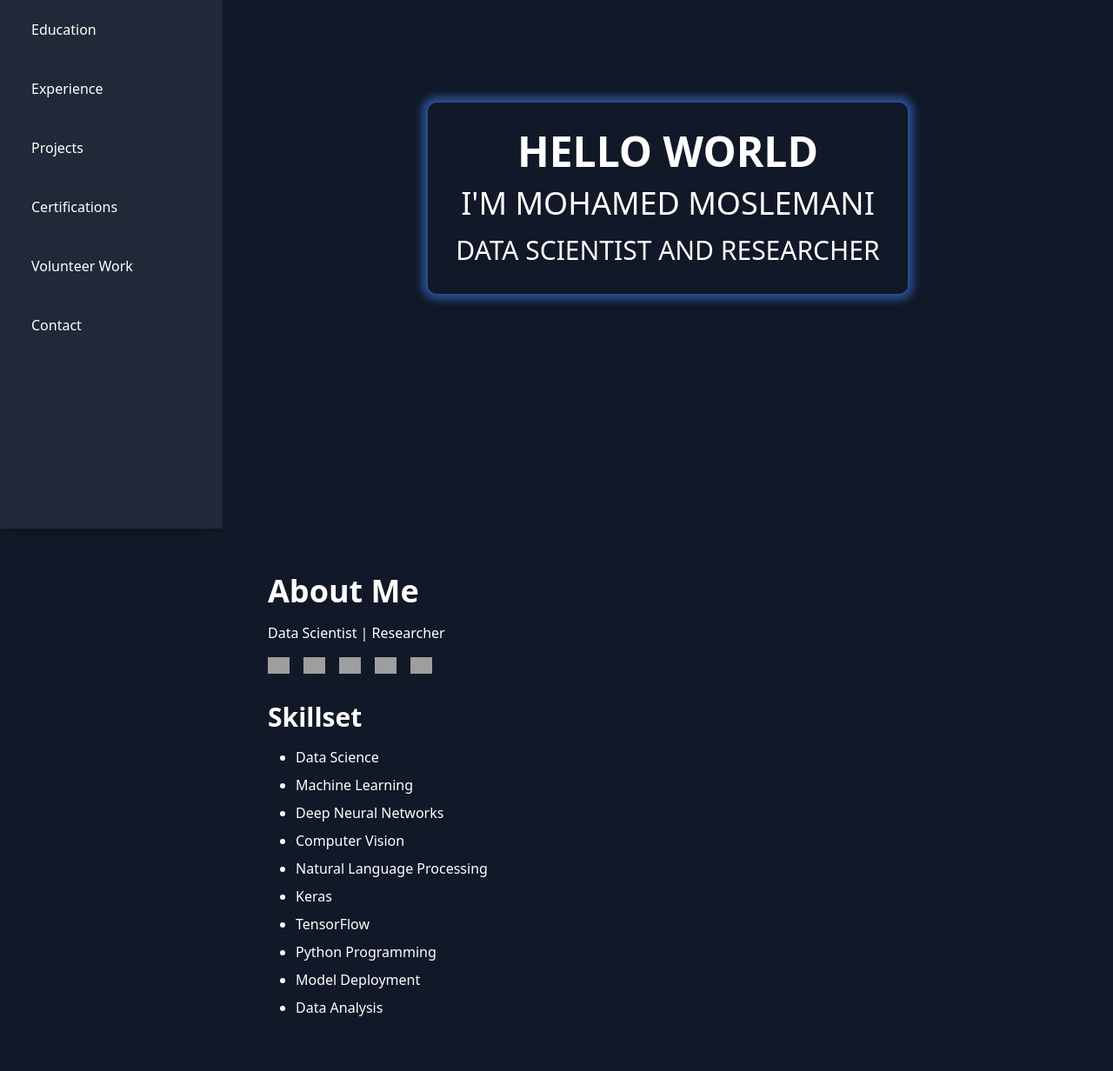
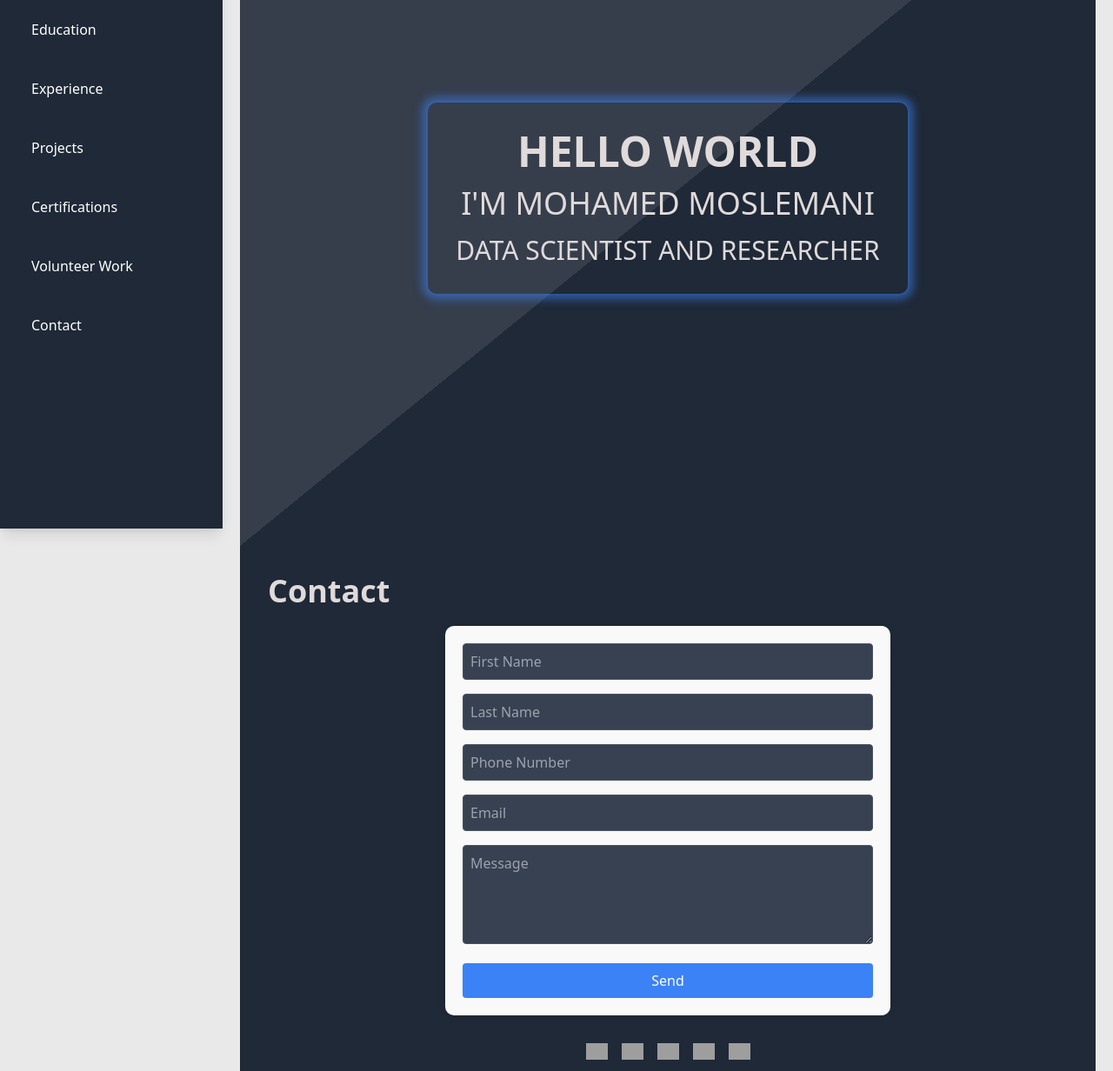
Before and after one commit to Mohamed-Moslemani/Portfolio, a plain HTML site: page index.html in a window 1280 px wide. Shown: the part 192-1424 px from the top of the page at 87% size. Drawn offline with nearby package versions, Linux system fonts and the light colour scheme; grey boxes are pictures that could not be loaded.

Commit message:
slicing the background diagonally

```diff
--- a/index.html
+++ b/index.html
@@ -7,7 +7,7 @@
     <link href="https://cdn.jsdelivr.net/npm/tailwindcss@2.2.19/dist/tailwind.min.css" rel="stylesheet">
     <link rel="stylesheet" href="styles.css">
 </head>
-<body class="bg-gray-900 text-white font-sans">
+<body class="font-sans">
     <header>
         <nav class="fixed top-0 left-0 h-full w-64 bg-gray-800 shadow-lg z-10">
             <ul class="flex flex-col items-start mt-10 space-y-2">
@@ -23,41 +23,16 @@
         </nav>
     </header>
 
-    <main class="ml-64">
-        <section id="home" class="flex flex-col items-center justify-center h-screen text-center">
+    <main class="ml-64 relative">
+        <div class="split-bg h-screen flex items-center justify-center text-center">
             <div class="highlight-box p-8">
                 <h1 class="text-5xl font-bold mb-4">HELLO WORLD</h1>
                 <h2 class="text-4xl mb-4">I'M MOHAMED MOSLEMANI</h2>
                 <h3 class="text-3xl">DATA SCIENTIST AND RESEARCHER</h3>
             </div>
-        </section>
+        </div>
 
-        <section id="about" class="p-8">
-            <h2 class="text-4xl font-bold mb-4">About Me</h2>
-            <p>Data Scientist | Researcher</p>
-            <div class="flex space-x-4 mt-4">
-                <a href="tel:+96171813680"><img src="https://www.svgrepo.com/show/475692/whatsapp-color.svg" alt="phone" width="25"></a>
-                <a href="mailto:mohamad.meselmany@hotmail.com"><img src="https://www.svgrepo.com/show/484995/email-part-2.svg" alt="email" width="25"></a>
-                <a href="https://www.linkedin.com/in/mohamed-moslemani/" target="_blank"><img src="https://www.svgrepo.com/show/448234/linkedin.svg" alt="LinkedIn" width="25"></a>
-                <a href="https://github.com/mohamedmoslemani" target="_blank"><img src="https://www.svgrepo.com/show/512317/github-142.svg" alt="GitHub" width="25"></a>
-                <a href="https://www.kaggle.com/msl3122" target="_blank"><img src="https://www.vectorlogo.zone/logos/kaggle/kaggle-icon.svg" alt="Kaggle" width="25"></a>
-            </div>
-            <h3 class="text-3xl font-bold mt-8">Skillset</h3>
-            <ul class="list-disc ml-8 mt-4 space-y-2">
-                <li>Data Science</li>
-                <li>Machine Learning</li>
-                <li>Deep Neural Networks</li>
-                <li>Computer Vision</li>
-                <li>Natural Language Processing</li>
-                <li>Keras</li>
-                <li>TensorFlow</li>
-                <li>Python Programming</li>
-                <li>Model Deployment</li>
-                <li>Data Analysis</li>
-            </ul>
-        </section>
-
-        <section id="contact" class="p-8 bg-gray-800 mt-8">
+        <section id="contact" class="p-8 bg-gray-800">
             <h2 class="text-4xl font-bold mb-4">Contact</h2>
             <form action="submit_form.php" method="post" class="max-w-lg mx-auto">
                 <input type="text" name="first_name" placeholder="First Name" required class="w-full p-2 mb-4 rounded bg-gray-700 border border-gray-600 focus:outline-none focus:ring-2 focus:ring-blue-500">
--- a/styles.css
+++ b/styles.css
@@ -7,8 +7,8 @@
 
 body {
     font-family:Arial, Helvetica, sans-serif, monospace;
-    background: #d4cbcb;
-    color: #333;
+    background: #e9e9e9;
+    color: #e0dada;
 }
 
 /* Navbar Styling */
@@ -230,3 +230,32 @@ form button:hover {
     padding: 2rem;
     animation: highlight 2s infinite;
 }
+
+/* Tailwind CSS covers most styling needs, but custom styles can be added here */
+
+/* Tailwind CSS covers most styling needs, but custom styles can be added here */
+
+/* Highlight Box Animation */
+@keyframes highlight {
+    0%, 100% {
+        border-color: transparent;
+        box-shadow: 0 0 0 0 rgba(59, 130, 246, 0.5);
+    }
+    50% {
+        border-color: rgba(59, 130, 246, 0.5);
+        box-shadow: 0 0 10px 5px rgba(59, 130, 246, 0.5);
+    }
+}
+
+.highlight-box {
+    border: 2px solid rgba(59, 130, 246, 0.5);
+    border-radius: 12px;
+    padding: 2rem;
+    animation: highlight 2s infinite;
+}
+
+/* Split Background */
+.split-bg {
+    background: linear-gradient(to bottom right, #363e4c 50%, #1f2937 50%);
+    height: 100vh;
+}
```
